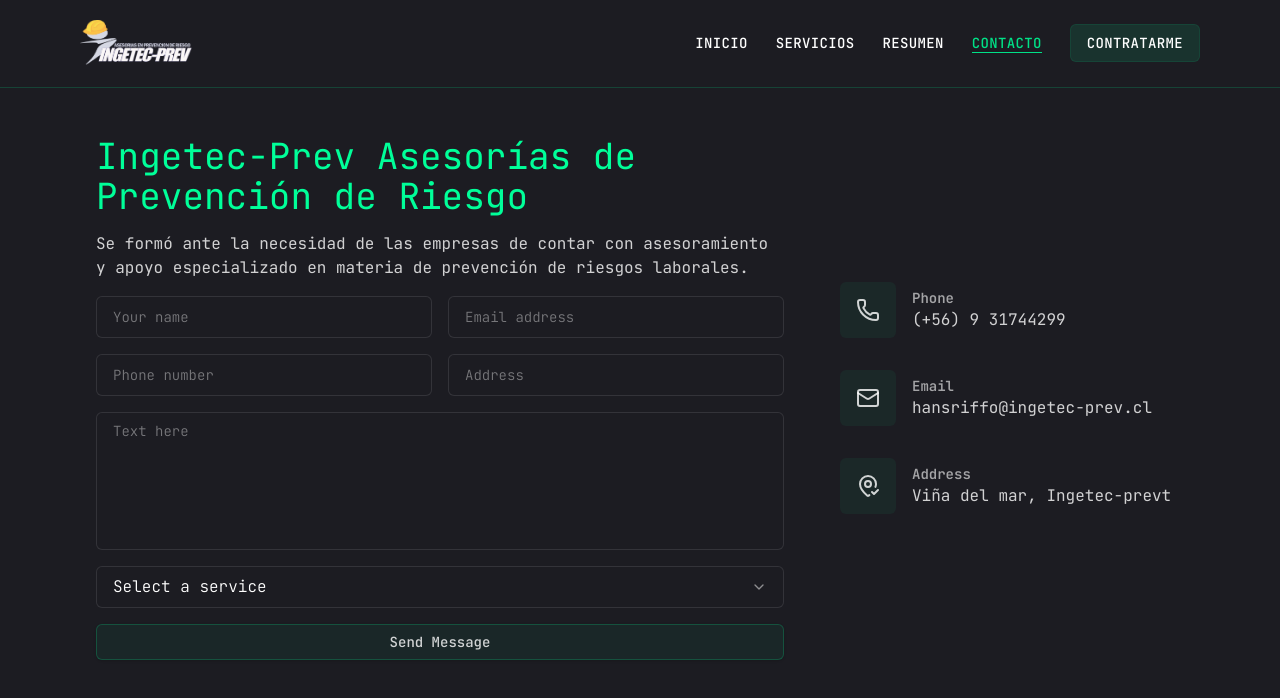
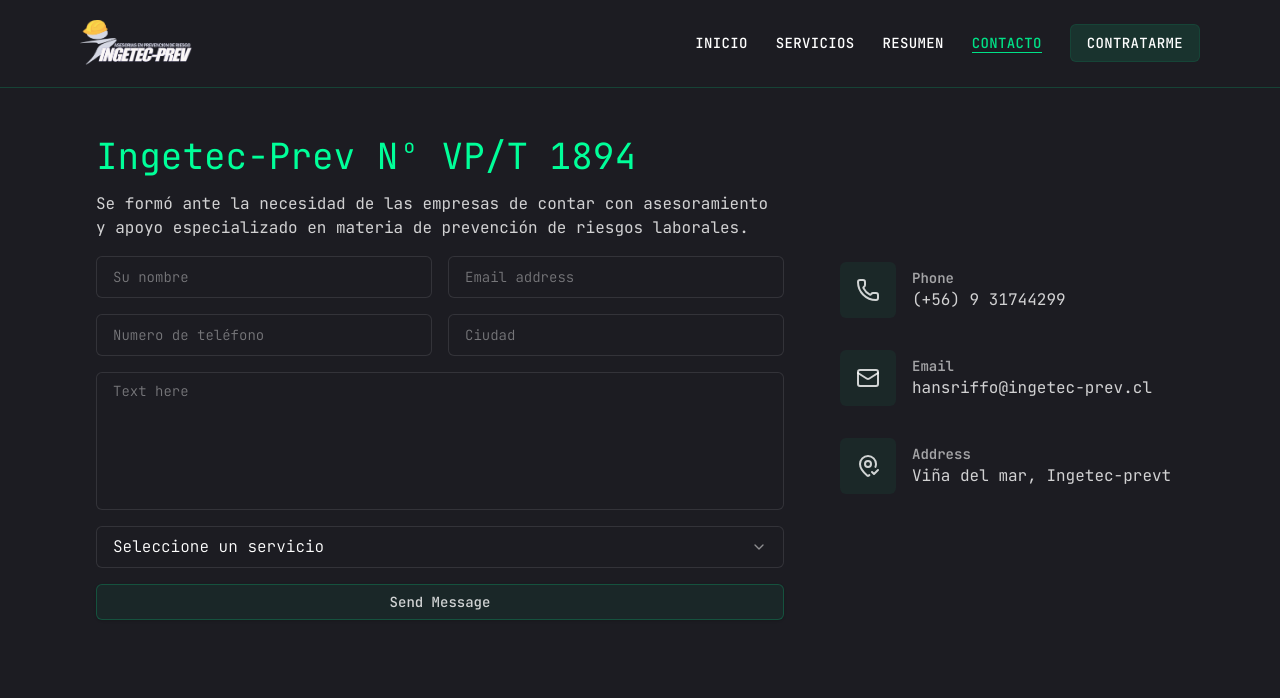
Before and after one commit to NelsonchicoDev/ingetec-prev, a Next.js app: page /contact in a window 1280 px wide. Shown: the top 698 px of the page. Built offline with nearby package versions, Linux system fonts and the light colour scheme.

Commit message:
Finalizando

```diff
--- a/components/ContactForm.tsx
+++ b/components/ContactForm.tsx
@@ -93,7 +93,7 @@
   return (
     <div className="space-y-4">
       <h3 className="text-2xl md:text-4xl text-lightSky">
-        Ingetec-Prev Asesorías de Prevención de Riesgo
+        Ingetec-Prev Nº VP/T 1894
       </h3>
       <p>
         Se formó ante la necesidad de las empresas de contar con asesoramiento y
@@ -113,7 +113,7 @@
                 id="Name"
                 name="Name"
                 required
-                placeholder="Your name"
+                placeholder="Su nombre"
                 value={formData.Name}
                 onChange={handleChange}
                 disabled={loading}
@@ -122,7 +122,7 @@
               <Input
                 type="email"
                 id="Email"
-                name="Email"
+                name="Correo electrónico"
                 required
                 placeholder="Email address"
                 value={formData.Email}
@@ -136,7 +136,7 @@
                 type="text"
                 id="Phone"
                 name="Phone"
-                placeholder="Phone number"
+                placeholder="Numero de teléfono"
                 value={formData.Phone}
                 onChange={handleChange}
                 disabled={loading}
@@ -146,7 +146,7 @@
                 type="text"
                 id="Address"
                 name="Address"
-                placeholder="Address"
+                placeholder="Ciudad"
                 value={formData.Address}
                 onChange={handleChange}
                 disabled={loading}
@@ -167,12 +167,12 @@
               disabled={loading}
             >
               <SelectTrigger>
-                <SelectValue placeholder="Select a service" />
+                <SelectValue placeholder="Seleccione un servicio" />
               </SelectTrigger>
               <SelectContent className="bg-bodyColor text-white border-white/20">
                 <SelectGroup>
-                  <SelectLabel>Select a service</SelectLabel>
-                  <SelectItem value="servicio">Servicios</SelectItem>
+                  <SelectLabel>Seleccione un servicio</SelectLabel>
+                  {/* <SelectItem value="servicio">Servicios</SelectItem> */}
                   <SelectItem value="Prevención de riesgos laborales">
                     Prevención de riesgos laborales
                   </SelectItem>
--- a/components/Header.tsx
+++ b/components/Header.tsx
@@ -39,7 +39,7 @@
             </Link>
           ))}
           <Link
-            href={"/resume.pdf"}
+            href={"https://wa.me/56931744299"}
             target="_blank"
             rel="noopener noreferrer"
             className="text-sm bg-lightSky/10 px-4 py-2 rounded-md border border-hoverColor/10 hover:border-hoverColor hover:bg-hoverColor hover:text-black hoverEffect"
--- a/components/Photo.tsx
+++ b/components/Photo.tsx
@@ -1,6 +1,6 @@
 "use client";
 import React from "react";
-import hero from "@/images/hans.png";
+import hero from "@/images/hero.png";
 import Image from "next/image";
 import { motion } from "motion/react";
 
--- a/components/SocialLinks.tsx
+++ b/components/SocialLinks.tsx
@@ -18,27 +18,27 @@
   {
     title: "Youtube",
     icon: <Youtube />,
-    href: "https://www.youtube.com/@reactjsBD",
+    href: "https://www.youtube.com",
   },
   {
     title: "Instagram",
     icon: <Instagram />,
-    href: "https://www.youtube.com/@reactjsBD",
+    href: "https://www.youtube.com",
   },
   {
     title: "Linkedin",
     icon: <Linkedin />,
-    href: "https://www.youtube.com/@reactjsBD",
+    href: "https://www.youtube.com",
   },
   {
     title: "Facebook",
     icon: <Facebook />,
-    href: "https://www.youtube.com/@reactjsBD",
+    href: "https://www.youtube.com",
   },
   {
     title: "Whatssap",
     icon: <PhoneCallIcon />,
-    href: "https://www.youtube.com/@reactjsBD",
+    href: "https://wa.me/56931744299",
   },
 ];
 
```
